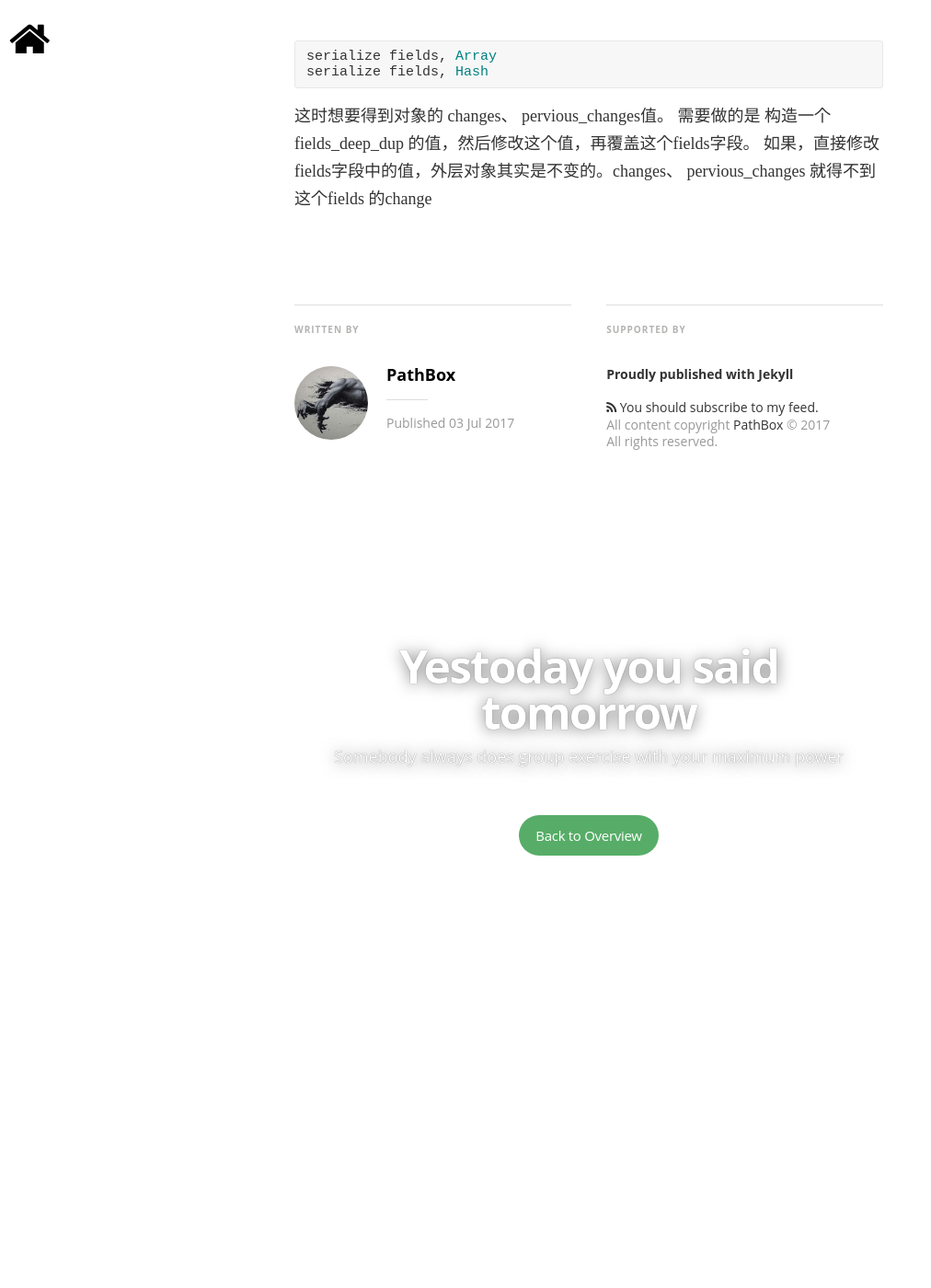
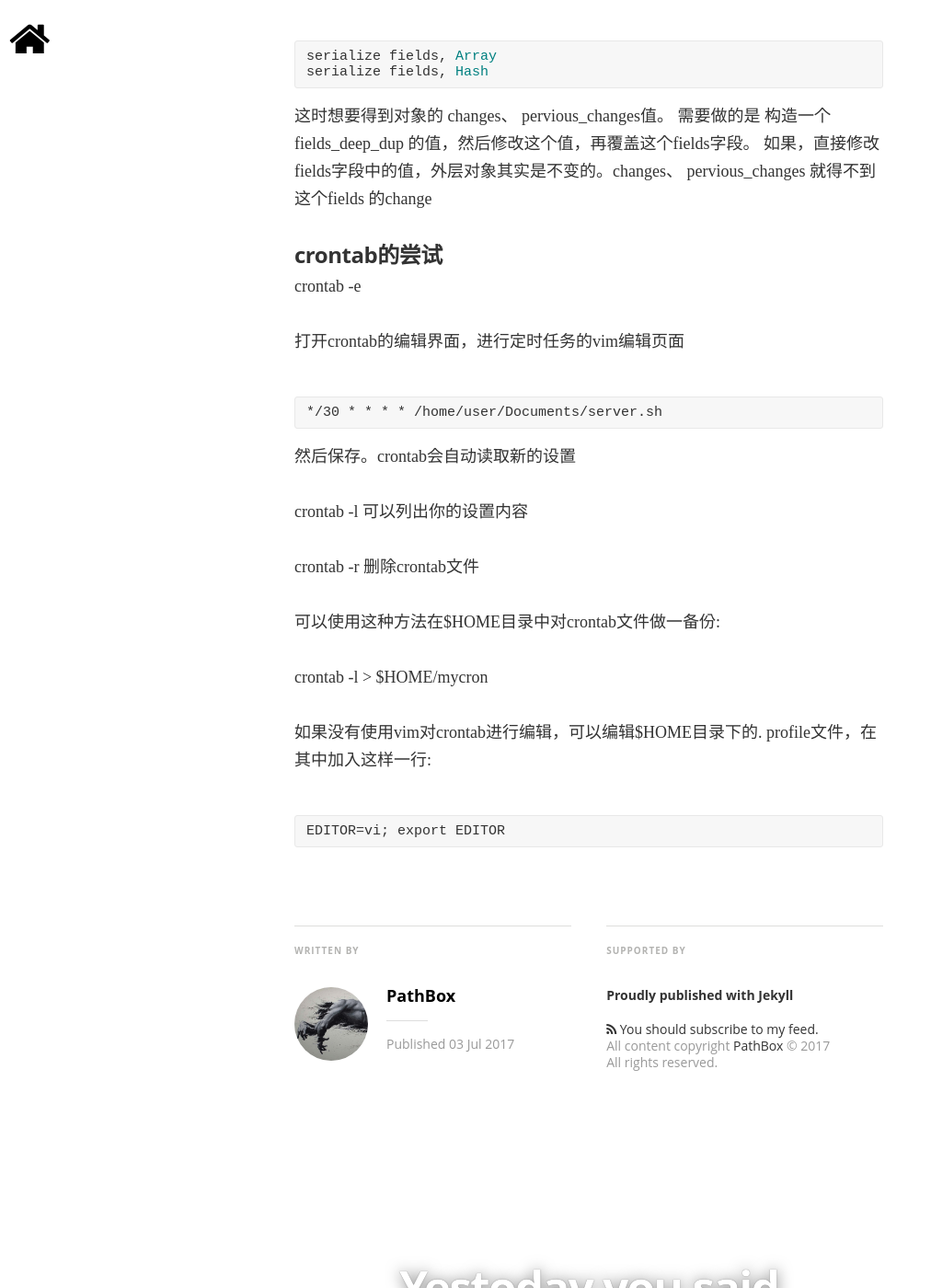
Before and after one commit to pathbox/pathbox.github.io, a Jekyll site: the page built from _posts/2017-07-03-work-summary-in-Udesk-six.md, in a window 1280 px wide and 1400 px high, scrolled down 7229 px. Shown: the whole window at 92% size, without its empty margins (0-1012 px from the left). Built offline with Jekyll 4.4.1, drawn with Linux system fonts in a browser that asks for light colours; nearby versions of some CDN libraries; some web fonts are replaced; comment, search, counter and statistics services are not loaded; before the commit the page ends 8249 px from its top, so only the background shows below that.

Commit message:
crontab的尝试

````diff
--- a/_posts/2017-07-03-work-summary-in-Udesk-six.md
+++ b/_posts/2017-07-03-work-summary-in-Udesk-six.md
@@ -207,3 +207,28 @@ serialize fields, Hash
 ```
 
 这时想要得到对象的 changes、 pervious_changes值。 需要做的是 构造一个fields_deep_dup 的值，然后修改这个值，再覆盖这个fields字段。 如果，直接修改fields字段中的值，外层对象其实是不变的。changes、 pervious_changes 就得不到这个fields 的change
+
+##### crontab的尝试
+crontab -e
+
+打开crontab的编辑界面，进行定时任务的vim编辑页面
+
+```
+*/30 * * * * /home/user/Documents/server.sh
+```
+
+然后保存。crontab会自动读取新的设置
+
+crontab -l 可以列出你的设置内容
+
+crontab -r 删除crontab文件
+
+可以使用这种方法在$HOME目录中对crontab文件做一备份:
+
+crontab -l > $HOME/mycron
+
+如果没有使用vim对crontab进行编辑，可以编辑$HOME目录下的. profile文件，在其中加入这样一行:
+
+```
+EDITOR=vi; export EDITOR
+```
````
